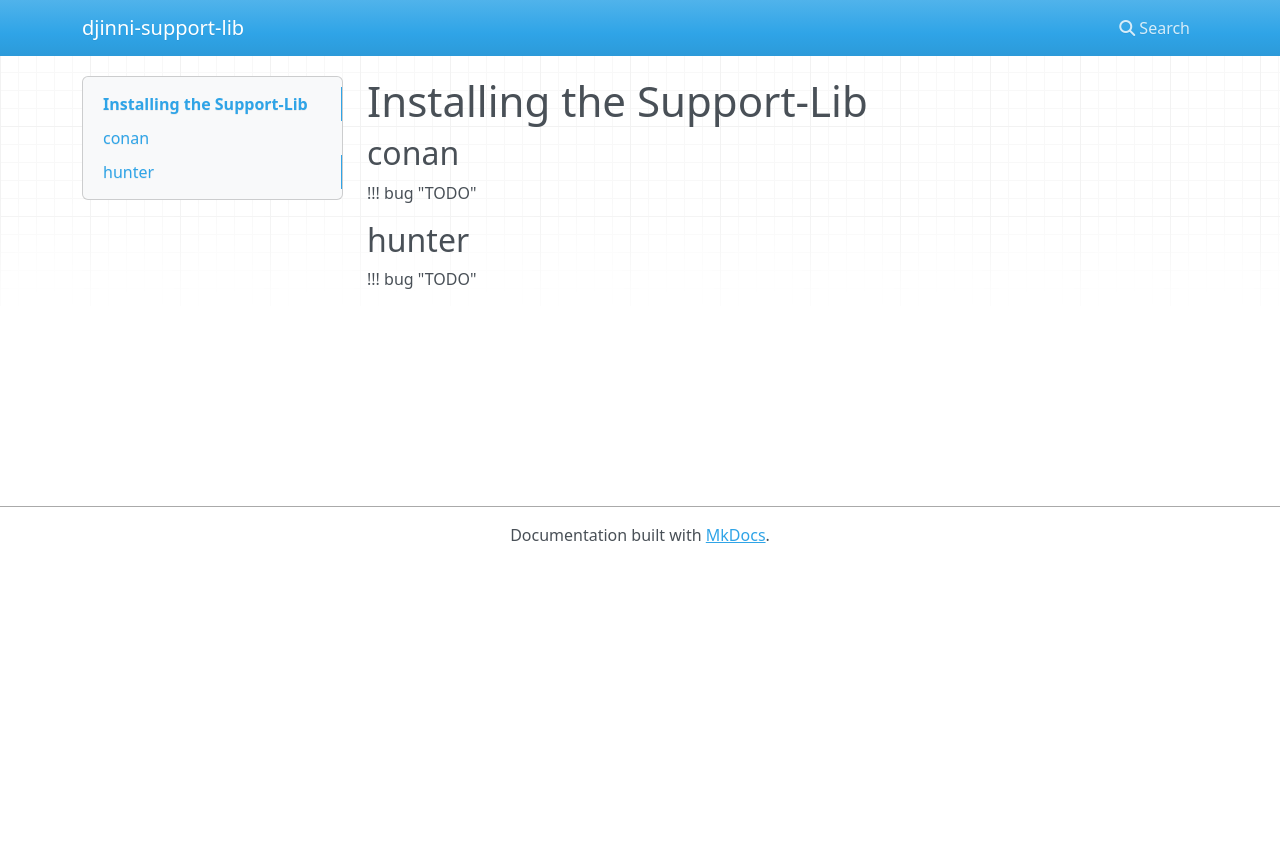
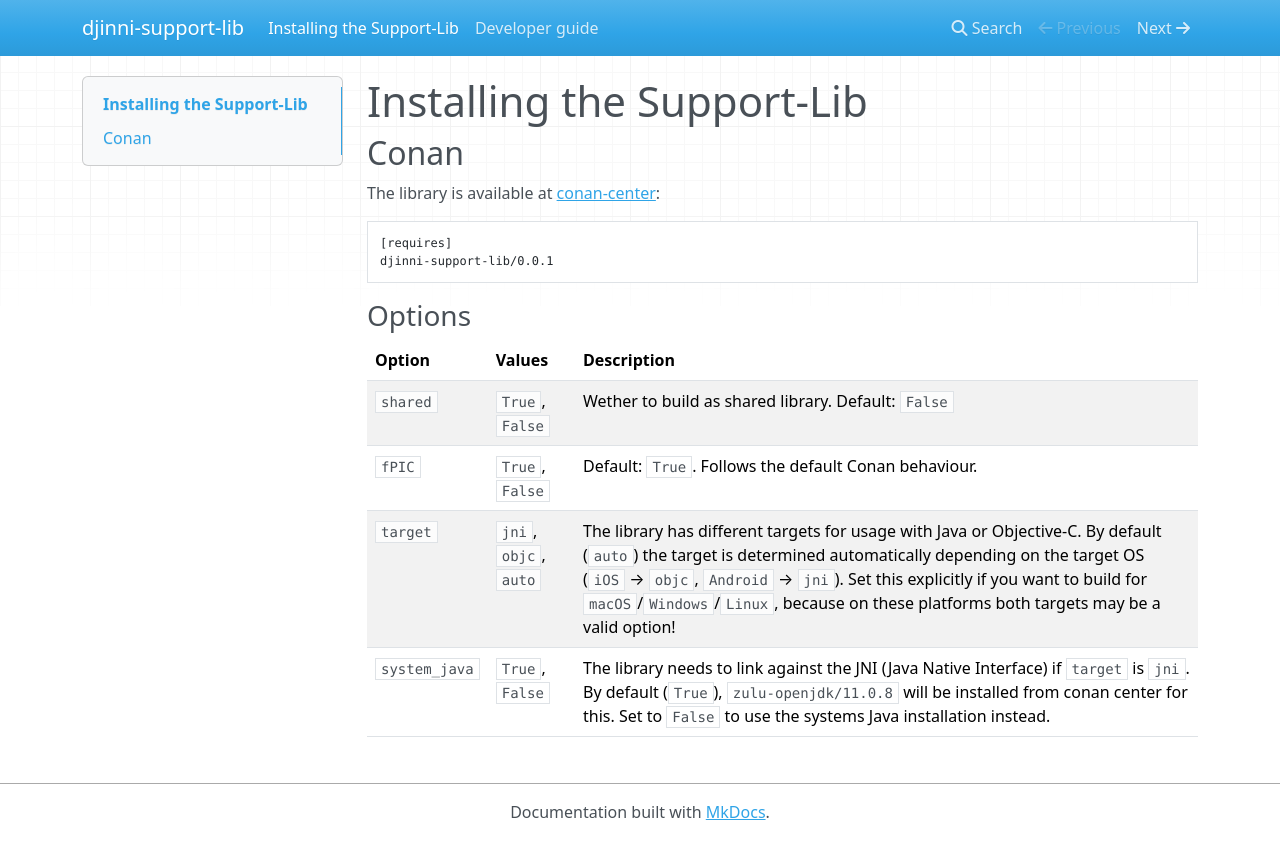
Before and after one commit to cross-language-cpp/djinni-support-lib, an MkDocs documentation site: the page built from docs/install.md, in a window 1280 px wide. Shown: the top 859 px of the page. Built offline with MkDocs 1.6.1, drawn with Linux system fonts in a browser that asks for light colours; nearby versions of some CDN libraries.

Commit message:
Update install instructions (#20)
* added install instructions for conan.
* improved Readme

````diff
--- a/docs/install.md
+++ b/docs/install.md
@@ -1,9 +1,19 @@
 # Installing the Support-Lib
 
-## conan
+## Conan
 
-!!! bug "TODO"
+The library is available at [conan-center](https://conan.io/center/djinni-support-lib):
 
-## hunter
+```text
+[requires]
+djinni-support-lib/0.0.1
+```
 
-!!! bug "TODO"
+### Options
+
+| Option | Values | Description |
+| ------ | ------ | ----------- |
+| `shared` | `True`, `False` | Wether to build as shared library. Default: `False` |
+| `fPIC` | `True`, `False` | Default: `True`. Follows the default Conan behaviour. |
+| `target` | `jni`, `objc`, `auto` | The library has different targets for usage with Java or Objective-C. By default (`auto`) the target is determined automatically depending on the target OS (`iOS` → `objc`, `Android` → `jni`). Set this explicitly if you want to build for `macOS`/`Windows`/`Linux`, because on these platforms both targets may be a valid option! |
+| `system_java` | `True`, `False` | The library needs to link against the JNI (Java Native Interface) if `target` is `jni`. By default (`True`), `zulu-openjdk/11.0.8` will be installed from conan center for this. Set to `False` to use the systems Java installation instead.  |
--- a/mkdocs.yml
+++ b/mkdocs.yml
@@ -1,3 +1,4 @@
 site_name: djinni-support-lib
 nav:
-  - "install.md"
+  - install.md
+  - developer-guide.md
````
Also changed, not shown: README.md (+8 -2 lines), docs/developer-guide.md (+1 -1 lines).
